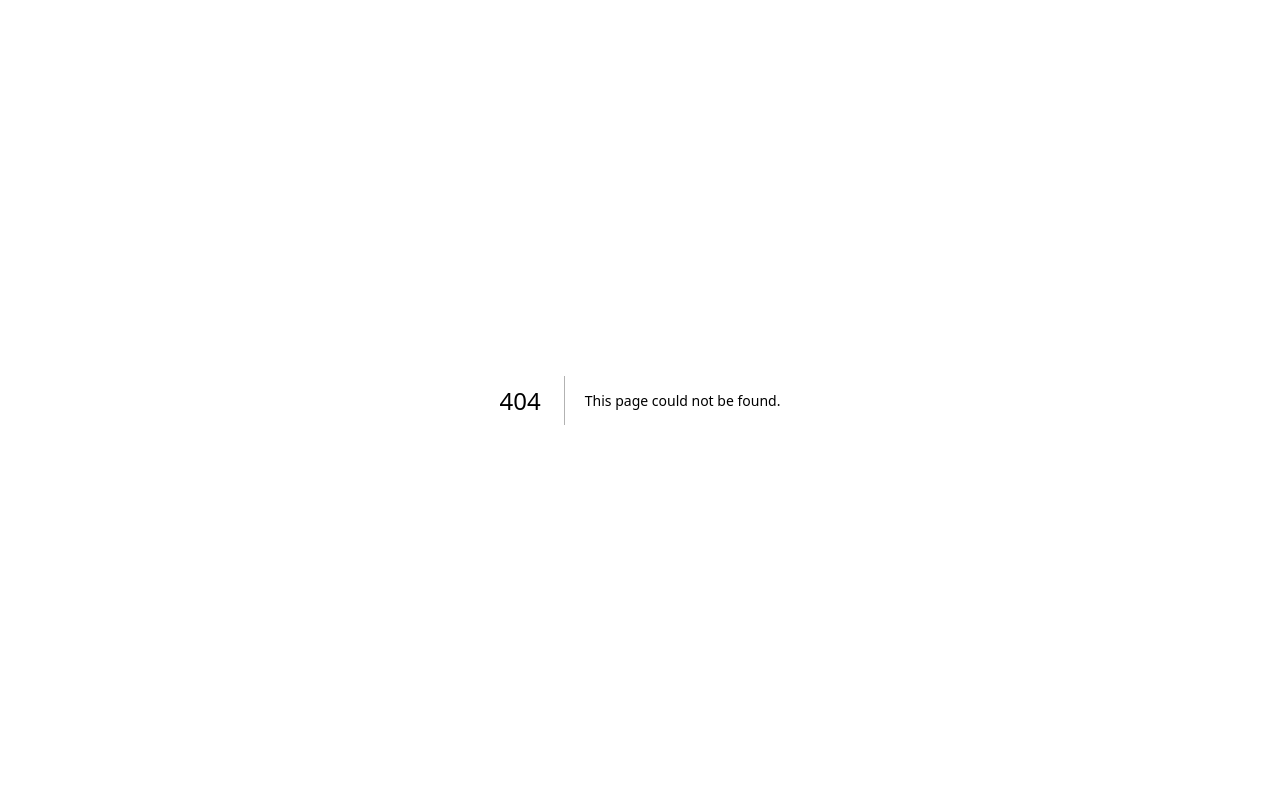
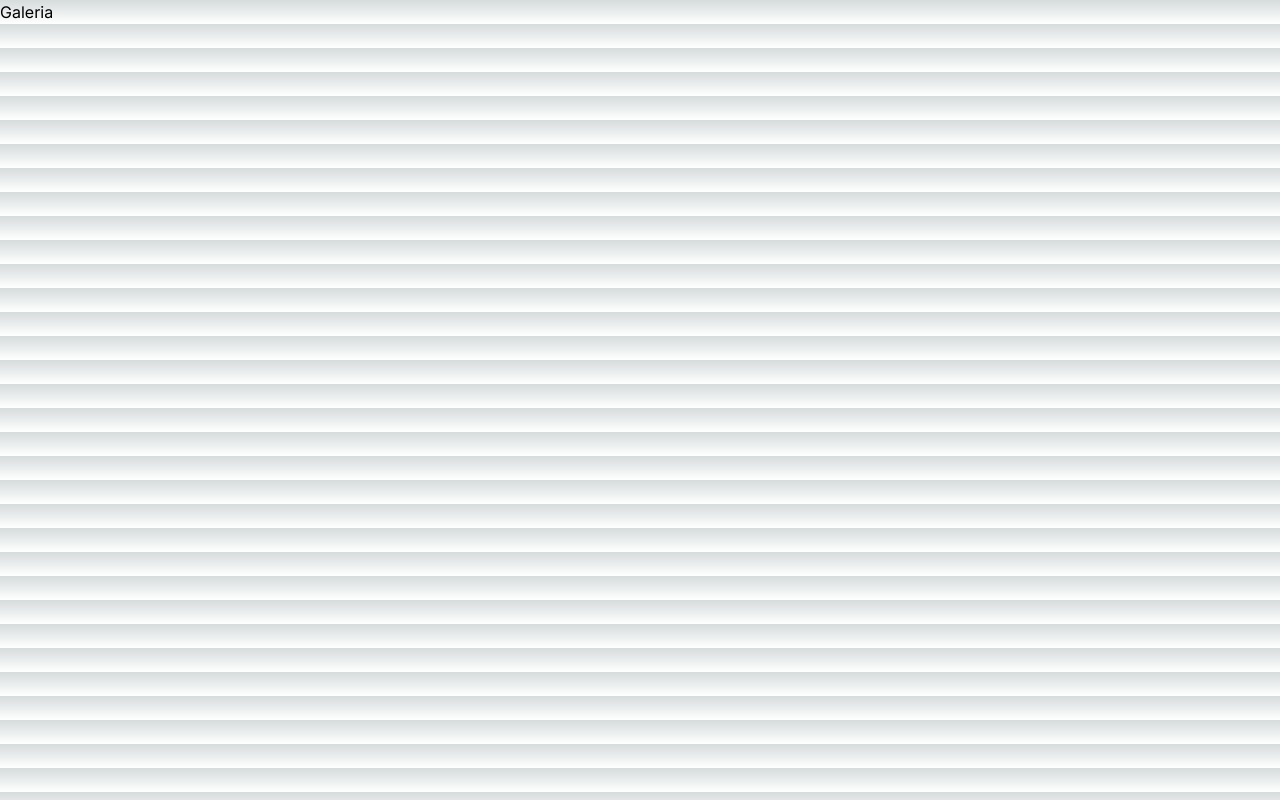
Before and after one commit to coderito/quincho_pelluhue, a Next.js app: page /galeria in a window 1280 px wide. Before the commit this address had no page. Built offline with nearby package versions, Linux system fonts and the light colour scheme.

Commit message:
agregando rutas

```diff
--- /dev/null
+++ b/src/app/cabañas/page.jsx
@@ -0,0 +1,5 @@
+export default function Cabañas() {
+    return (
+        <div>cabañas</div>
+    )
+}
--- /dev/null
+++ b/src/app/galeria/page.jsx
@@ -0,0 +1,5 @@
+export default function Galeria() {
+    return (
+        <div>Galeria</div>
+    )
+}
--- /dev/null
+++ b/src/app/menu/page.jsx
@@ -0,0 +1,5 @@
+export default function Menu () {
+    return (
+        <div>Menu</div>
+    )
+}
--- /dev/null
+++ b/src/app/ubicacion/page.jsx
@@ -0,0 +1,5 @@
+export default function Ubicacion () {
+    return (
+        <div>Ubicacion</div>
+    )
+}
```
